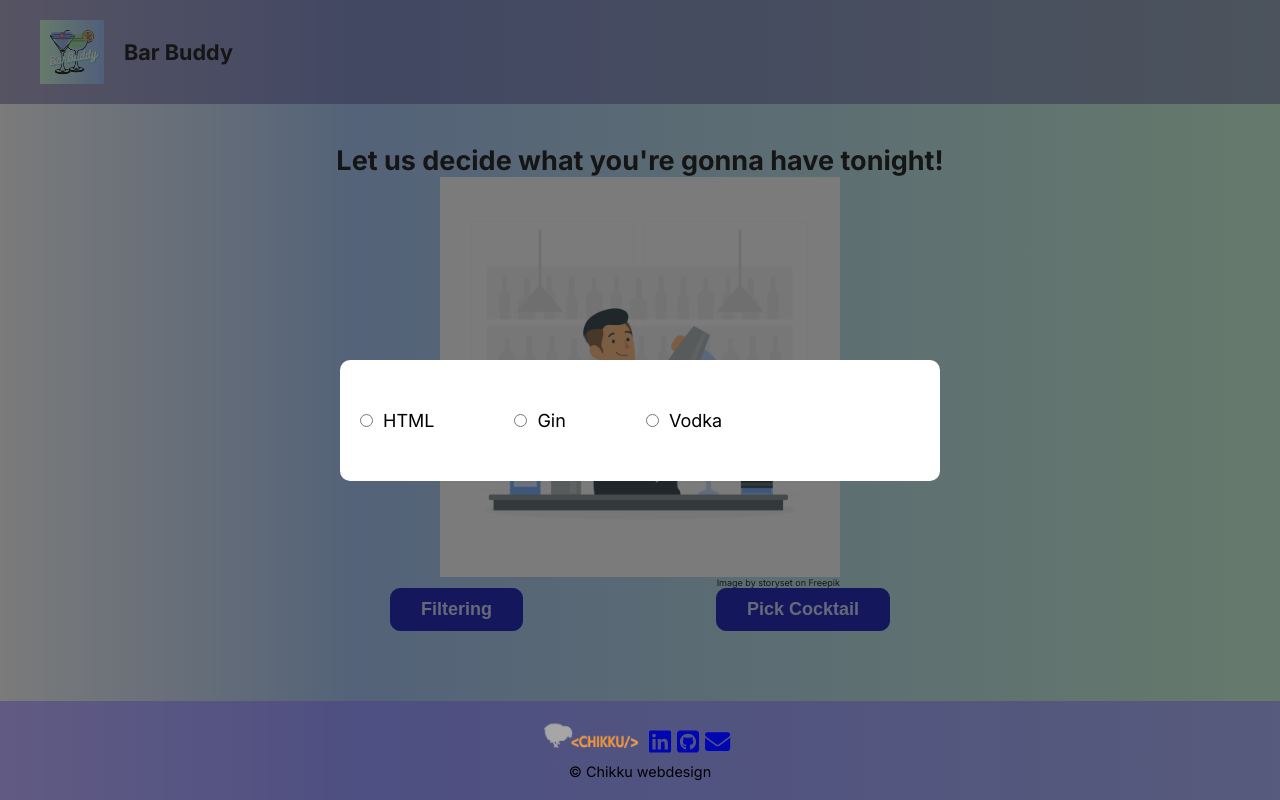
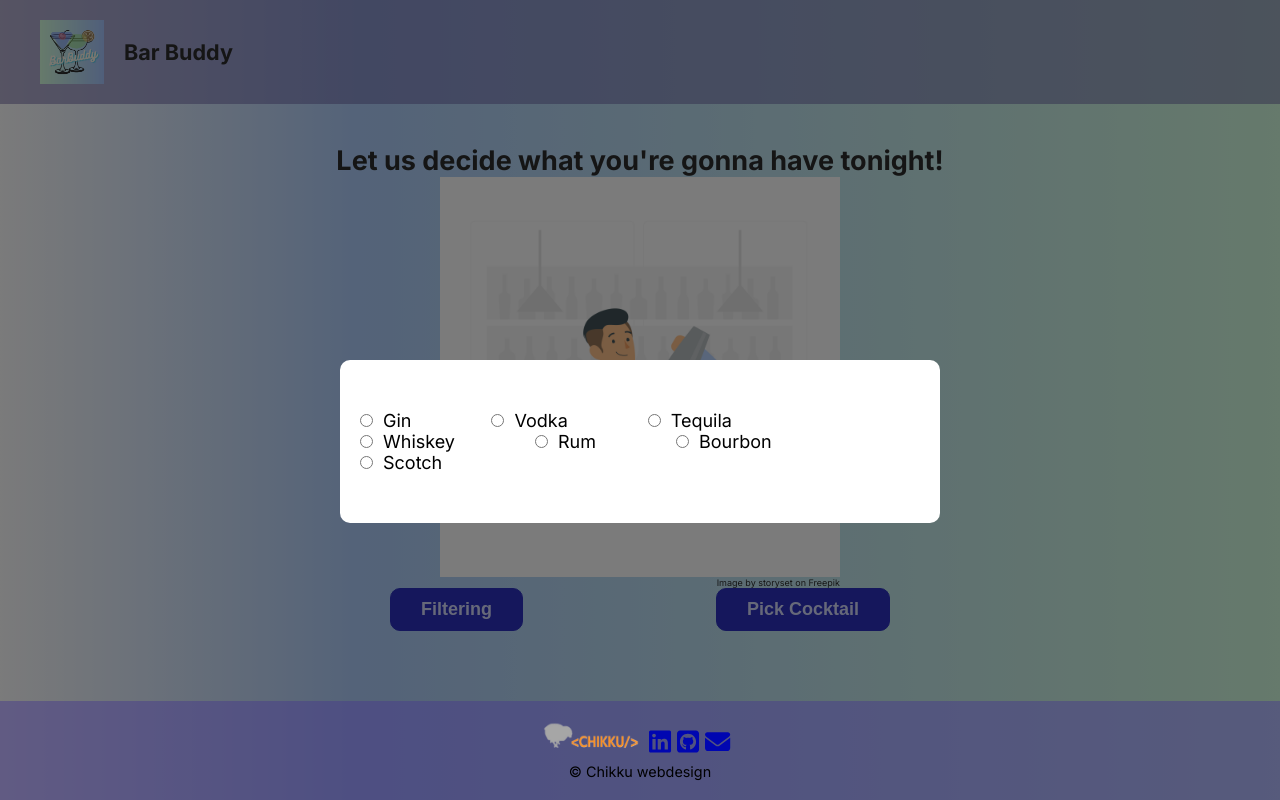
Before and after one commit to Sozai83/Project5_PartyBuddy, a Next.js app: page / in a window 1280 px wide. Built offline with nearby package versions, Linux system fonts and the light colour scheme.

Commit message:
added more options for liquor

```diff
--- a/src/app/components/lottery/filtering/Filtering.tsx
+++ b/src/app/components/lottery/filtering/Filtering.tsx
@@ -7,16 +7,32 @@ export default function Filtering({ setResult }: any) {
         <section className={styles.filteringWrapper}>
             <form>
                 <div className={styles.radio}>
-                    <input type="radio" id="html" name="alcohol" value="HTML" />
-                    <label htmlFor="html">HTML</label>
-                </div>
-                <div className={styles.radio}>
-                    <input type="radio" id="gin" name="alcohol" value="gin" />
+                    <input type="radio" id="gin" name="alcohol" value="Gin" />
                     <label htmlFor="gin">Gin</label>
                 </div>
                 <div className={styles.radio}>
-                    <input type="radio" id="vodka" name="alcohol" value="vodka" />
+                    <input type="radio" id="vodka" name="alcohol" value="Vodka" />
                     <label htmlFor="vodka">Vodka</label>
+                </div>
+                <div className={styles.radio}>
+                    <input type="radio" id="tequila" name="alcohol" value="Tequila" />
+                    <label htmlFor="tequila">Tequila</label>
+                </div>
+                <div className={styles.radio}>
+                    <input type="radio" id="whiskey" name="alcohol" value="Whiskey" />
+                    <label htmlFor="whiskey">Whiskey</label>
+                </div>
+                <div className={styles.radio}>
+                    <input type="radio" id="rum" name="alcohol" value="Rum" />
+                    <label htmlFor="rum">Rum</label>
+                </div>
+                <div className={styles.radio}>
+                    <input type="radio" id="bourbon" name="alcohol" value="Bourbon" />
+                    <label htmlFor="bourbon">Bourbon</label>
+                </div>
+                <div className={styles.radio}>
+                    <input type="radio" id="scotch" name="alcohol" value="Scotch" />
+                    <label htmlFor="scotch">Scotch</label>
                 </div>
             </form>
         </section>
```
